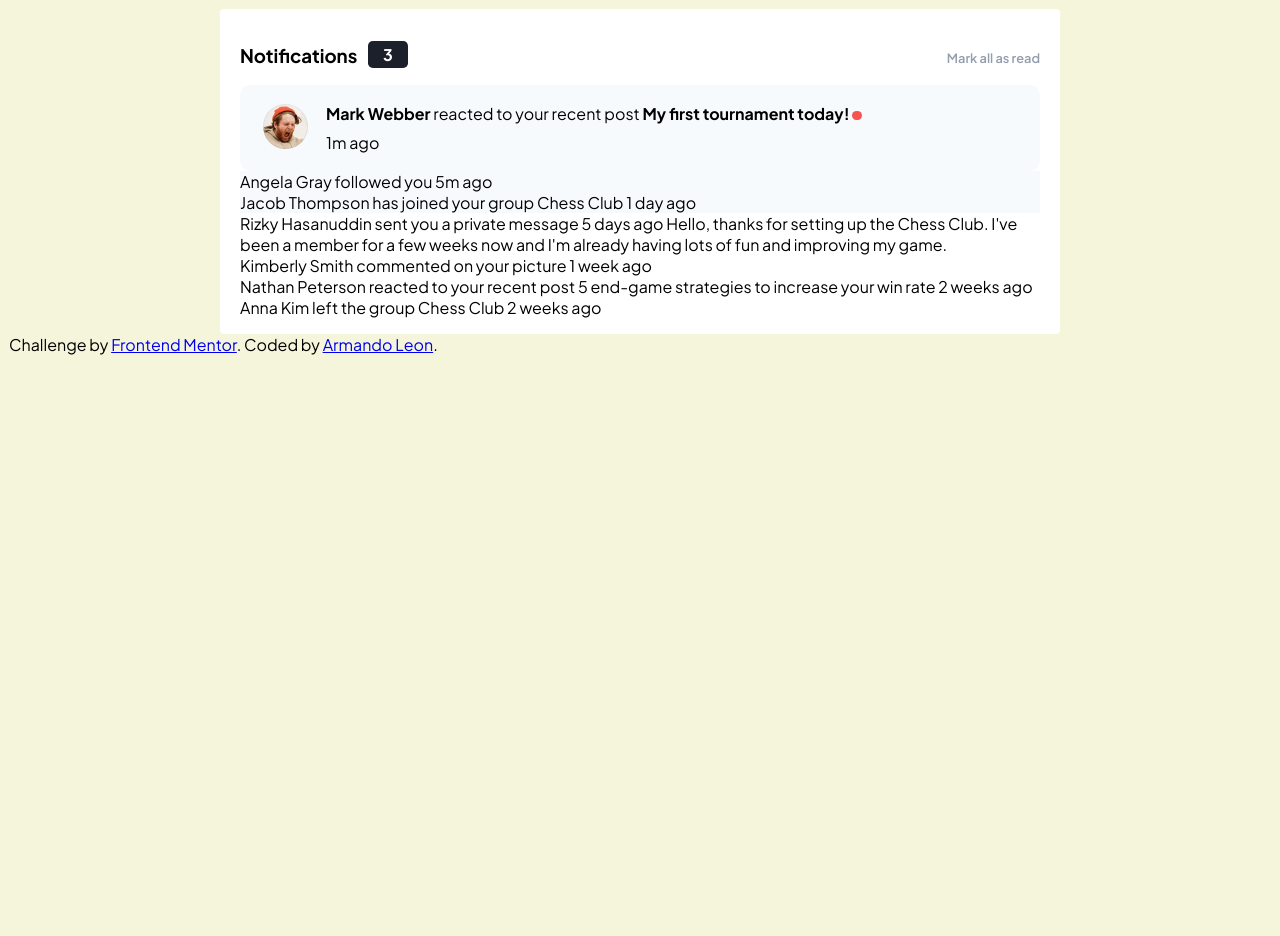
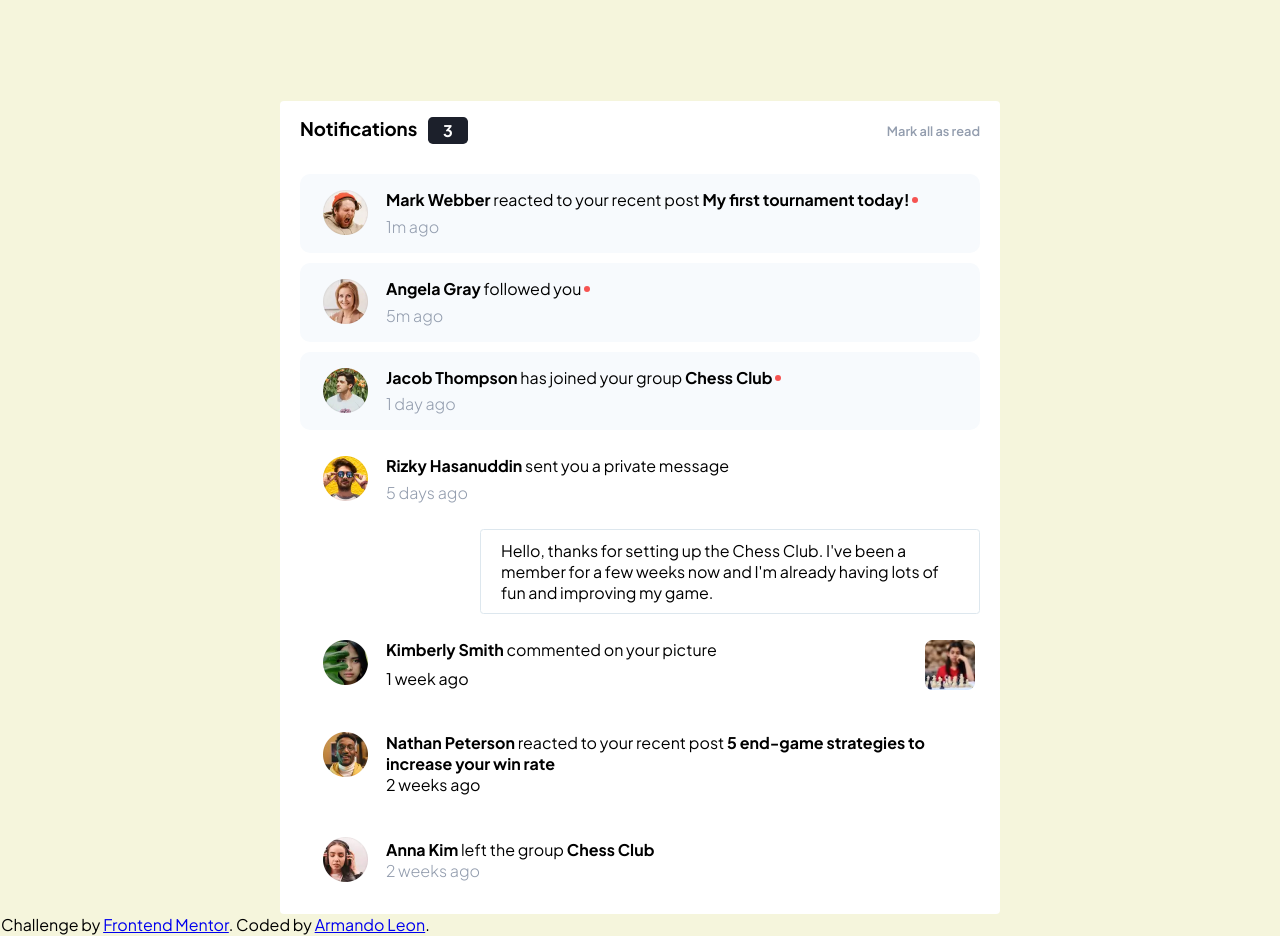
Before and after one commit to manofthelionarmy/notifications-challenge, a website built with Vite: page index.html in a window 1280 px wide. Before the commit the page ends 800 px from the top, so only its background shows below. Built offline with nearby package versions, Linux system fonts and the light colour scheme.

Commit message:
Finished desktop, need to refacotr and clean up

```diff
--- a/index.html
+++ b/index.html
@@ -29,40 +29,98 @@
         </div>
         <div class="notification-container2 ">
           <div class="notification-content2">
-              <p><b>Mark Webber</b> reacted to your recent post <b>My first tournament today!</b> <span class="dot2"></span> </p>
+              <p class="text"><b>Mark Webber</b> reacted to your recent post <b>My first tournament today!</b> <span class="dot2"></span> </p>
           </div>
           <div class="how-along-ago2">
             <p>1m ago</p>
           </div>
         </div>
       </div>
-      <div class="unreadNotifications">
-        Angela Gray followed you
-        5m ago
-      </div>
-      <div class="unreadNotifications">
-        <div>
-          Jacob Thompson has joined your group Chess Club
-          1 day ago
+      <div class="notifications2 unreadNotifications">
+        <div class="profile-pic2">
+          <img src="assets/images/avatar-angela-gray.webp">
+        </div>
+        <div class="notification-container2 ">
+          <div class="notification-content2">
+              <p class="text"><b>Angela Gray</b> followed you <span class="dot2"></span></p>
+          </div>
+          <div class="how-along-ago2">
+            <p>5m ago</p>
+          </div>
         </div>
       </div>
-      <div>
-        Rizky Hasanuddin sent you a private message
-        5 days ago
-        Hello, thanks for setting up the Chess Club. I've been a member for a few weeks now and
-        I'm already having lots of fun and improving my game.
+      <div class="notifications2 unreadNotifications">
+        <div class="profile-pic2">
+          <img src="assets/images/avatar-jacob-thompson.webp">
+        </div>
+        <div class="notification-container2 ">
+          <div class="notification-content2">
+              <p class="text"><b>Jacob Thompson</b> has joined your group <b>Chess Club</b> <span class="dot2"></span></p>
+          </div>
+          <div class="how-along-ago2">
+            <p>1 day ago</p>
+          </div>
+        </div>
       </div>
-      <div>
-        Kimberly Smith commented on your picture
-        1 week ago
+      <div class="notifications2">
+        <div class="profile-pic2">
+          <img src="assets/images/avatar-rizky-hasanuddin.webp">
+        </div>
+        <div class="notification-container2 ">
+          <div class="notification-content2">
+              <p class="text"><b>Rizky Hasanuddin</b> sent you a private message</p>
+          </div>
+          <div class="how-along-ago2">
+            <p>5 days ago</p>
+          </div>
+        </div>
       </div>
-      <div>
-        Nathan Peterson reacted to your recent post 5 end-game strategies to increase your win rate
-        2 weeks ago
+      <div class="msg">
+          <article>
+          Hello, thanks for setting up the Chess Club. I've been a member for a few weeks now and
+          I'm already having lots of fun and improving my game.
+          </article>
       </div>
-      <div>
-        Anna Kim left the group Chess Club
-        2 weeks ago
+      <div class="notifications2">
+        <div class="profile-pic2">
+          <img src="assets/images/avatar-kimberly-smith.webp">
+        </div>
+        <div class="notification-container3 ">
+          <div class="notification-content3">
+              <p class="text"><b>Kimberly Smith</b> commented on your picture</p>
+              <p>1 week ago</p>
+              <div class="how-along-ago3">
+              </div>
+          </div>
+          <div class="notifications-img">
+            <img src="assets/images/image-chess.webp"/>
+          </div>
+        </div>
+      </div>
+      <div class="notifications2">
+        <div class="profile-pic2">
+          <img src="assets/images/avatar-nathan-peterson.webp">
+        </div>
+        <div class="notification-container3 ">
+          <div class="notification-content3">
+            <p><b>Nathan Peterson</b> reacted to your recent post <b>5 end-game strategies to increase your win rate</b></p>
+            <p>2 weeks ago</p>
+          <div class="how-along-ago3">
+          </div>
+          </div>
+        </div>
+      </div>
+      <div class="notifications2">
+        <div class="profile-pic2">
+          <img src="assets/images/avatar-anna-kim.webp">
+        </div>
+        <div class="notification-container3 ">
+          <div class="notification-content3">
+            <p><b>Anna Kim</b> left the group <b>Chess Club</b></p>
+            <p class="how-along-ago3">2 weeks ago</p>
+          </div>
+          </div>
+        </div>
       </div>
     </main>
   </div>
--- a/style.css
+++ b/style.css
@@ -5,6 +5,14 @@
 @font-face {
   font-family: "PlusJakartaSans-ExtraBold";
   src: url("assets/fonts/static/PlusJakartaSans-ExtraBold.ttf");
+}
+
+*,
+*::before,
+*::after {
+  margin: 0;
+  padding: 0;
+  box-sizing: inherit;
 }
 
 html {
@@ -21,6 +29,7 @@ body {
  background-color: beige;
  font-size: 1.6rem;
  border: 1px solid transparent;
+ box-sizing: border-box;
 }
 
 .grayish-blue-font {
@@ -48,7 +57,8 @@ body {
 }
 
 .card {
-  max-width: 80rem;
+  max-width: 72rem;
+  margin-top: 10rem;
   margin-left: auto;
   margin-right: auto;
   background-color: hsl(0, 0%, 100%);
@@ -56,10 +66,17 @@ body {
   padding: 1em 2rem;
 }
 
+.card > main {
+  display: flex;
+  flex-direction: column;
+  gap: 1rem;
+}
+
 .header {
   display: flex;
   justify-content: space-between;
   align-items: baseline;
+  margin-bottom: 3rem;
 }
 
 
@@ -105,11 +122,11 @@ body {
 }
 
 
-
 .notification-content {
   display: flex;
   flex-direction: row;
   font-size: 1rem;
+  width: 100%;
 }
 
 .dot {
@@ -124,34 +141,103 @@ body {
   display: flex;
   flex-direction: row;
   border-radius: 1rem;
+  padding: 1.6rem 0.5rem;
   align-items: center;
-  padding: 0.2rem 0.5rem;
 }
 
 .profile-pic2 {
+  display: flex;
   padding: 0rem 1.8rem;
+  justify-content: center;
+  align-self: flex-start;
+  align-items: center;
 }
 .profile-pic2 > img {
+  line-height: 3rem;
   width: 4.5rem;
+  align-self: center;
+  height: 4.5rem;
 }
 
 .notification-container2 {
-  display: block;
+  display: flex;
+  flex-direction: column;
+  width: 100%;
+}
+
+.notification-container3 {
+  display: flex;
+  flex-direction: column;
+  width: 100%;
+}
+
+.notification-container3 {
+  display: flex;
+  flex-direction: row;
+  width: 100%;
+  justify-content: space-between;
 }
 
 .notification-content2 {
-  display: block;
+  display: flex;
+  flex-direction: row;
+  justify-content: space-between;
+  width: 100%;
+  align-items: center;
+}
+
+.notification-content3 {
+  display: flex;
+  flex-direction: column;
+  justify-content: space-between;
+  width: 100%;
 }
 
 .dot2 {
   display: inline-block;
-  background-color: hsl(224, 21%, 14%);
   background-color: hsl(1, 90%, 64%);
-  width: 0.6em;
-  height: 0.6em;
+  width: 0.6rem;
+  height: 0.6rem;
   border-radius: 50%;
+  transform: translateY(-50%);
 }
 
 .how-along-ago2 {
-  margin-top: -0.8rem;
+  /* line-height: 0.8rem; */
+  /* margin-top: -2.5rem; */
+  color: hsl(219, 14%, 63%);
+  font-weight: 300;
 }
+
+.msg {
+  display: flex;
+  border: 0.13rem solid hsl(205, 33%, 90%);
+  border-radius: 0.35rem;
+  padding: 1rem 2rem;
+  flex-direction: column;
+  width: 50rem;
+  align-self: flex-end;
+}
+
+.how-along-ago3 {
+  display: block;
+  /* line-height: 0.8rem; */
+  /* margin-top: -2.5rem; */
+  color: hsl(219, 14%, 63%);
+  font-weight: 300;
+}
+
+.notifications-img {
+  display: flex;
+  justify-content: center;
+  align-items: center;
+}
+
+.notifications-img > img {
+  height: 5rem;
+  width: 5rem;
+}
+.text {
+  line-height: 1.3;
+  margin-bottom: 0.5rem;
+}
```
